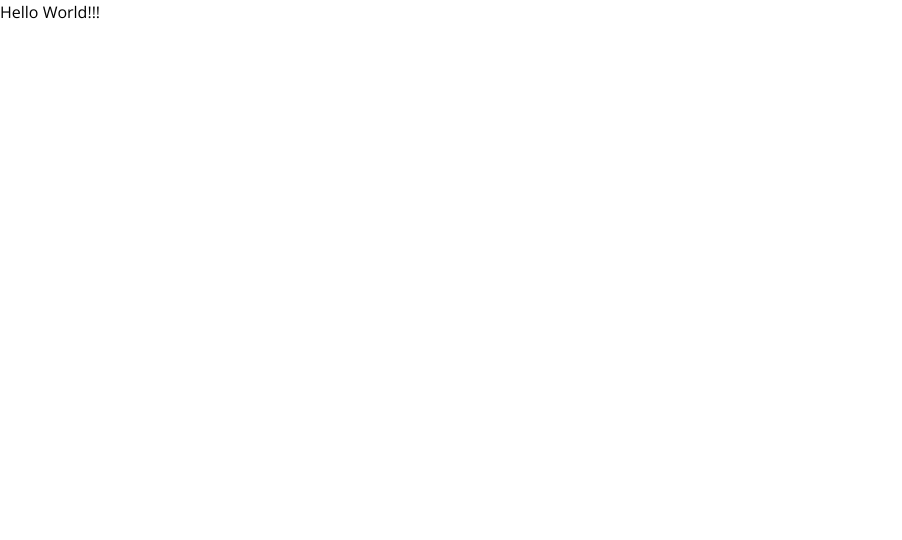
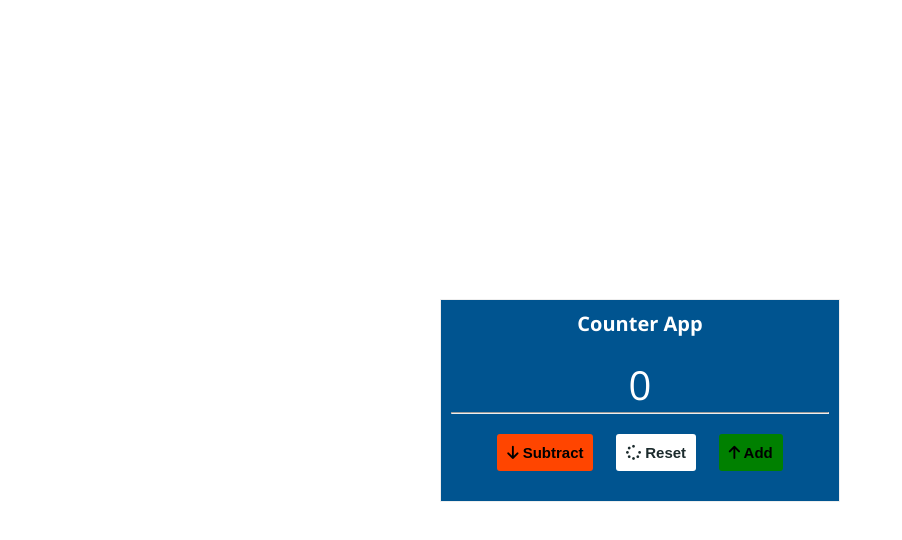
Before and after one commit to FelipeEnne/Counter-app, a plain HTML site: page index.html in a window 1280 px wide. Shown: the whole page, without its empty margins (0-902 px from the left). Drawn offline with nearby package versions, Linux system fonts and the light colour scheme.

Commit message:
setup Counter App

```diff
--- a/index.html
+++ b/index.html
@@ -11,7 +11,28 @@
     <link rel="stylesheet" href="styles.css" />
   </head>
   <body>
-    <p>Hello World!!!</p>
+
+    <div class="container">
+      <div class="counter-div">
+        <h1>Counter App</h1>
+        <span class="count">
+          0
+        </span>
+        <hr>
+        <div class="buttons">
+          <button class="subtract">
+            <i class="fas fa-arrow-down"></i>
+            Subtract
+          </button> <button class="reset">
+            <i class="fas fa-spinner"></i>
+            Reset
+          </button> <button class="add">
+            <i class="fas fa-arrow-up"></i>
+            Add
+          </button>
+        </div>
+      </div>
+    </div>
 
     <script src="script.js"></script>
   </body>
--- a/styles.css
+++ b/styles.css
@@ -38,4 +38,51 @@ img {
   max-width: 900px;
   margin: 0 auto;
   padding: 0 20px;
+  display: flex;
+  justify-content: center;
+  align-items: center;
+  height: 100vh;
 }
+
+.counter-div {
+  width: 40rem;
+  border: 1px solid var(--grey);
+  padding: 1rem;
+  background-color: var(--light-blue);
+  color: var(--white);
+  text-align: center;
+  border-radios: 5px;
+  cursor: pointer;
+}
+
+.counter-div > * {
+  margin-bottom: 2rem;
+}
+
+.count {
+  font-size: 4rem;
+}
+
+.buttons button {
+  padding: 1rem;
+  margin: 0 1rem;
+  font-size: 1.5rem;
+  border: none;
+  outline: none;
+  border-radius: 3px;
+  background-color: var(--white);
+  font-weight: 700;
+}
+
+button.subtract {
+  background-color: orangered;
+}
+
+button.reset {
+  background-color: var(--white);
+  color: var(--black);
+}
+
+button.add {
+  background-color: green;
+}
```
